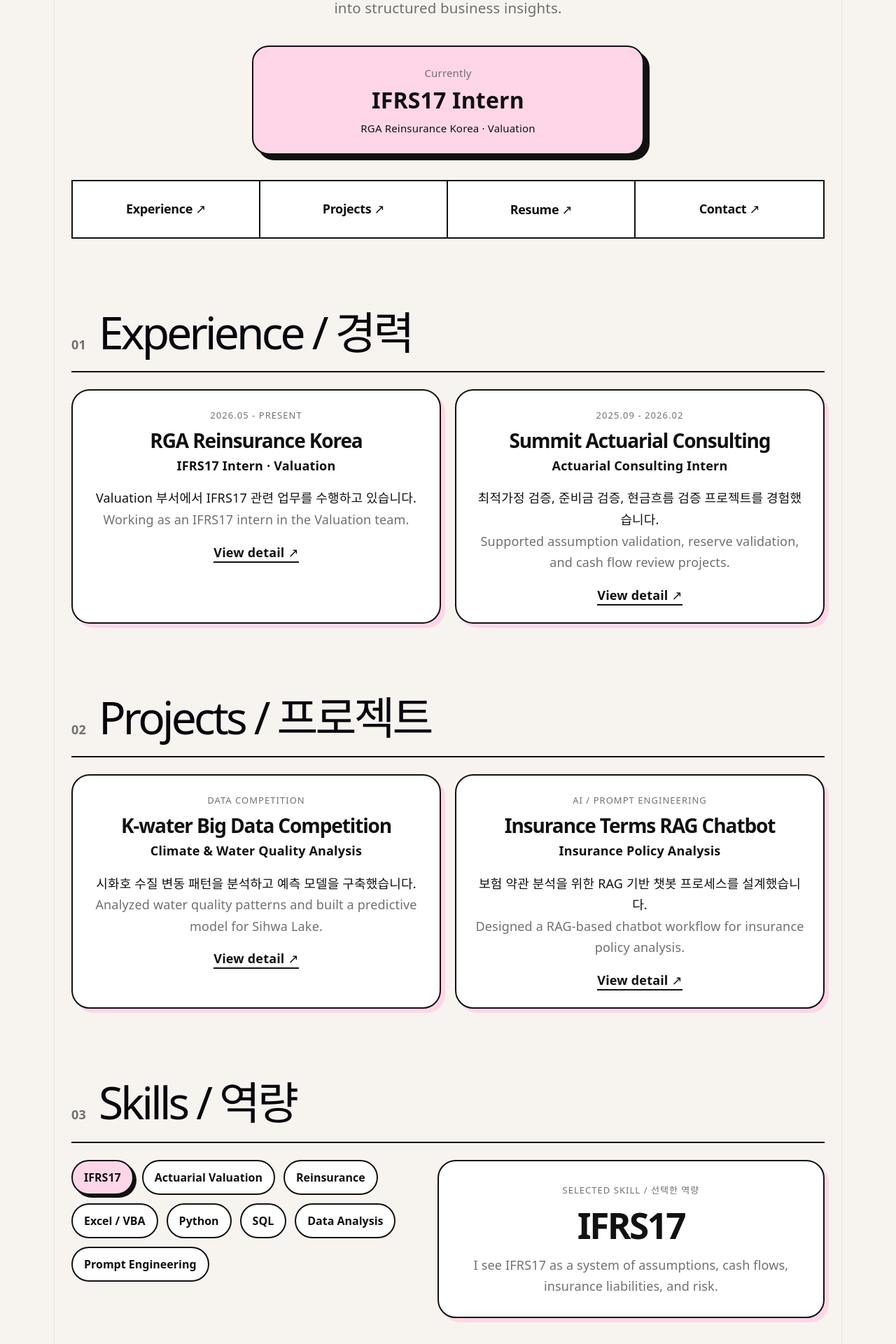
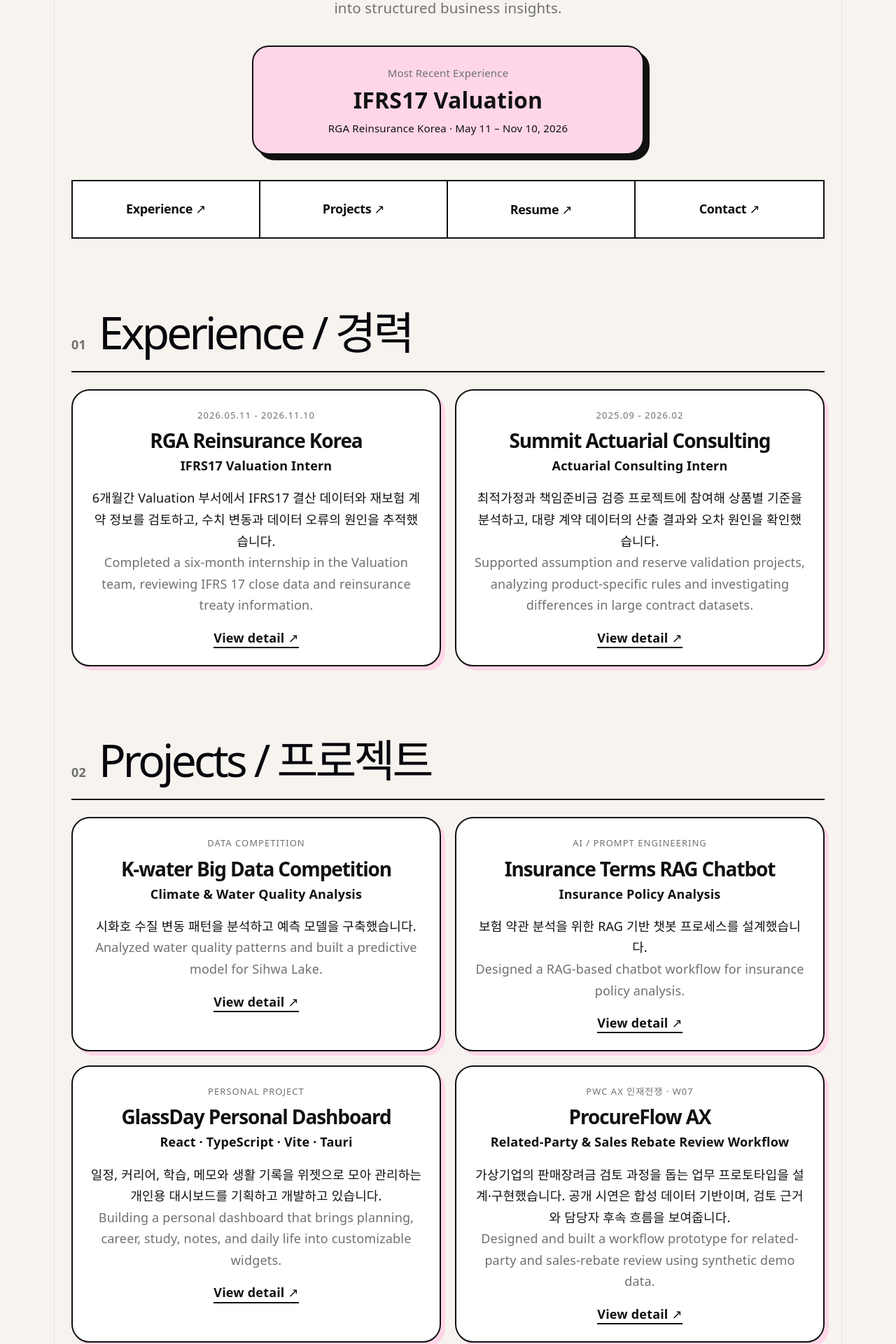
Before and after one commit to haileychoii/junhee-portfolio, a React (Vite) app: page / in a window 1280 px wide. Shown: the part 640-2560 px from the top of the page at 70% size. Built offline with nearby package versions, Linux system fonts and the light colour scheme; a web font is replaced by a local one.

Commit message:
Update portfolio experience and project content

```diff
--- a/src/components/Header.jsx
+++ b/src/components/Header.jsx
@@ -8,8 +8,15 @@ function Header() {
       </a>
 
       <nav className="nav">
+        {/* src/data.jsx에서 external로 표시한 외부 메뉴만 새 탭으로 엽니다. */}
+        {/* Only navigation items marked external in src/data.jsx open in a new tab. */}
         {navItems.map((item) => (
-          <a key={item.href} href={item.href}>
+          <a
+            key={item.href}
+            href={item.href}
+            target={item.external ? '_blank' : undefined}
+            rel={item.external ? 'noreferrer' : undefined}
+          >
             {item.label}
           </a>
         ))}
--- a/src/components/Hero.jsx
+++ b/src/components/Hero.jsx
@@ -24,9 +24,11 @@ function Hero() {
       </div>
 
       <div className="heroPanel">
-        <p>Currently</p>
-        <strong>IFRS17 Intern</strong>
-        <span>RGA Reinsurance Korea · Valuation</span>
+        {/* 완료된 가장 최근 경력을 표시하므로 현재 재직 중이라는 표현은 사용하지 않습니다. */}
+        {/* This panel shows the most recently completed role, not a current position. */}
+        <p>Most Recent Experience</p>
+        <strong>IFRS17 Valuation</strong>
+        <span>RGA Reinsurance Korea · May 11 – Nov 10, 2026</span>
       </div>
     </section>
   )
--- a/src/data.jsx
+++ b/src/data.jsx
@@ -3,21 +3,27 @@ export const navItems = [
   { label: 'Projects', href: '#projects' },
   { label: 'Skills', href: '#skills' },
   { label: 'Contact', href: '#contact' },
+  { label: 'GitHub ↗', href: 'https://github.com/haileychoii/junhee-portfolio', external: true },
 ]
 
 export const experiences = [
+  // 요약은 src/components/Card.jsx에, 아래 상세 항목은 src/pages/DetailPage.jsx에 표시됩니다.
+  // The summary appears in src/components/Card.jsx; these detail items appear in src/pages/DetailPage.jsx.
   {
     id: 'rga-ifrs17',
     category: 'experience',
-    eyebrow: '2026.05 - Present',
+    eyebrow: '2026.05.11 - 2026.11.10',
     title: 'RGA Reinsurance Korea',
-    subtitle: 'IFRS17 Intern · Valuation',
-    ko: 'Valuation 부서에서 IFRS17 관련 업무를 수행하고 있습니다.',
-    en: 'Working as an IFRS17 intern in the Valuation team.',
+    subtitle: 'IFRS17 Valuation Intern',
+    ko: '6개월간 Valuation 부서에서 IFRS17 결산 데이터와 재보험 계약 정보를 검토하고, 수치 변동과 데이터 오류의 원인을 추적했습니다.',
+    en: 'Completed a six-month internship in the Valuation team, reviewing IFRS 17 close data and reinsurance treaty information.',
     details: [
-      'IFRS17 Valuation 업무 흐름과 재보험사의 결산/평가 프로세스를 학습하고 있습니다.',
-      'Treaty, cash flow, assumption, reporting 관점에서 보험계리 실무 이해도를 확장하고 있습니다.',
-      '업무 문서와 데이터를 구조화하여 검토하는 역량을 강화하고 있습니다.',
+      'BEL, RA, CSM, LRC/LIC 등 IFRS17 주요 결과와 분기별 Roll-forward를 대사하고, 물량·가정·금융 변동에 따른 차이를 검토했습니다.',
+      'Oracle SQL로 보험·재보험 계약 데이터를 조회·집계하고, 보험료·준비금·Allowance 및 Treaty별 결과의 정합성을 확인했습니다.',
+      '이상값이 발견되면 PREM/CLM 등 원천 데이터와 Oracle 테이블·뷰 구조를 따라가 오류 유형과 발생 원인을 분석했습니다.',
+      'Gross/Net Premium, Claims, OS, IBNR, UPR 데이터를 바탕으로 손해율을 검토하고 변동 요인을 살폈습니다.',
+      '영문 Treaty와 Confirmation Letter에서 Recapture, ER, NDIC, Allowance, Layer, PNOC 조건을 확인하고 계약 조건과 데이터 간 일치 여부를 점검했습니다.',
+      'SQL과 Excel/VBA를 활용해 반복 검증과 데이터 정리 업무를 지원하고, SOX/ICFR 관련 RCM·Process Narrative 검토에도 참여했습니다.',
     ],
   },
   {
@@ -26,12 +32,15 @@ export const experiences = [
     eyebrow: '2025.09 - 2026.02',
     title: 'Summit Actuarial Consulting',
     subtitle: 'Actuarial Consulting Intern',
-    ko: '최적가정 검증, 준비금 검증, 현금흐름 검증 프로젝트를 경험했습니다.',
-    en: 'Supported assumption validation, reserve validation, and cash flow review projects.',
+    ko: '최적가정과 책임준비금 검증 프로젝트에 참여해 상품별 기준을 분석하고, 대량 계약 데이터의 산출 결과와 오차 원인을 확인했습니다.',
+    en: 'Supported assumption and reserve validation projects, analyzing product-specific rules and investigating differences in large contract datasets.',
     details: [
-      'KB손해보험 최적가정 프로젝트에서 계약자행동가정 및 보험계약대출 가정 검증을 수행했습니다.',
-      'MG새마을금고중앙회 책임준비금 프로젝트에서 실효비금 검증 및 공제료 분해 업무를 수행했습니다.',
-      'Excel과 VBA를 활용해 반복 검증 업무를 자동화하고 데이터 이상치를 점검했습니다.',
+      'KB손해보험 최적가정 프로젝트에서 직전 36개월 경험통계를 바탕으로 6개 상품군과 2개 금리유형별 보험계약대출 가정을 재산출해 제시 결과와 대사했습니다.',
+      '실손보험 현금흐름 산출 자료를 Prophet 형식으로 검토하며 보험금·가정과 산출 결과가 연결되는 구조를 확인했습니다.',
+      'MG새마을금고중앙회 책임준비금 프로젝트에서 프로젝트 전체 167,598건의 실효비금 검증을 지원했습니다. 예정이율·공시이율, 상품코드·적용월, 날짜 계산과 복리 조건을 구분해 오차 원인을 추적했습니다.',
+      '상품별 이율과 날짜 계산 기준을 정리한 뒤, 초기 수십~수백 원 수준의 차이를 ROUNDDOWN 기준 ±1 범위로 좁혔습니다.',
+      '공제료 분해는 10개 상품, 9,605건을 대상으로 검증했습니다. 9,604건은 ROUNDDOWN 기준 ±1 이내였고, 나머지 1건은 원천 데이터 오류로 구분했습니다.',
+      '연동형 상품의 보장·적립 구분과 월할·부호 기준을 반영해 산식을 재구성하고, Jupyter와 Excel/VBA로 상품별 검증 파일과 반복 검증 작업을 효율화했습니다.',
     ],
   },
 ]
@@ -51,6 +60,8 @@ export const projects = [
       '수온, 전기전도도, pH가 주요 영향 변수임을 도출하고 수질 관리 인사이트를 제안했습니다.',
     ],
   },
+  // 요약·상세 표시 방식은 위 경험 항목과 같고, 프로젝트 근거를 사실 범위 안에서 기록합니다.
+  // Project summaries and details use the same Card.jsx and DetailPage.jsx components as experience entries.
   {
     id: 'insurance-rag-chatbot',
     category: 'project',
@@ -63,6 +74,39 @@ export const projects = [
       '보험 약관 문서를 검색하고 의미 단위로 해석하는 RAG 기반 프로세스를 설계했습니다.',
       '약관의 문제점 도출, 개선안 생성, 평가 흐름을 단계별로 구성했습니다.',
       'LangChain과 GPT를 활용한 문서 검색 및 프롬프트 개선 구조를 실험했습니다.',
+    ],
+  },
+  {
+    id: 'glassday',
+    category: 'project',
+    eyebrow: 'Personal Project',
+    title: 'GlassDay Personal Dashboard',
+    subtitle: 'React · TypeScript · Vite · Tauri',
+    ko: '일정, 커리어, 학습, 메모와 생활 기록을 위젯으로 모아 관리하는 개인용 대시보드를 기획하고 개발하고 있습니다.',
+    en: 'Building a personal dashboard that brings planning, career, study, notes, and daily life into customizable widgets.',
+    details: [
+      'Today Focus, Calendar, Career, Study Planner, Timer, Memo, Daily Journal, Health, Money, Mood, Alert Center 등 11개 위젯을 하나의 대시보드에서 조합하도록 구성했습니다.',
+      '와이드 데스크톱, 노트북 프레임, 모바일 웹 화면을 지원하고, 모바일 배치 설정을 데스크톱 그리드 설정과 분리해 각 화면에 맞게 정리할 수 있게 했습니다.',
+      '위젯을 배치·크기 조정하고 워크스페이스 탭별 레이아웃을 저장하는 구조를 구현했습니다.',
+      'Glass Light/Dark, Pastel, Mac Core, Pixel Desk 등 테마와 글꼴·색상 설정을 분리해 같은 기능에 다른 시각 스타일을 적용하도록 설계했습니다.',
+      'React와 TypeScript로 위젯·설정·검색·Quick Capture 흐름을 구성하고, Tauri 데스크톱 실행과 Supabase 동기화 경로를 이어 개발하고 있습니다.',
+    ],
+  },
+  {
+    id: 'procureflow-ax',
+    category: 'project',
+    eyebrow: 'PwC AX 인재전쟁 · W07',
+    title: 'ProcureFlow AX',
+    subtitle: 'Related-Party & Sales Rebate Review Workflow',
+    ko: '가상기업의 판매장려금 검토 과정을 돕는 업무 프로토타입을 설계·구현했습니다. 공개 시연은 합성 데이터 기반이며, 검토 근거와 담당자 후속 흐름을 보여줍니다.',
+    en: 'Designed and built a workflow prototype for related-party and sales-rebate review using synthetic demo data.',
+    details: [
+      '삼일PwC AX 인재전쟁 W07 과제에 참가해 「관련 거래처와 판매장려금 지급 검토」 업무를 위한 문제 정의, 요구사항·화면 설계, 프로토타입과 시연 자료를 만들었습니다.',
+      '대표자·주소·정산계좌 중 비결측 항목 2개 이상이 일치하면 거래처를 연결하고, 전이적으로 연결된 그룹을 구성하는 규칙을 구현했습니다.',
+      '관련 거래처 그룹의 월별 장려금 검토 후보액을 합산해 200만 원 이하/초과에 따른 승인권한 검토 신호와 지급행별 포함 근거를 보여줍니다.',
+      'Action Center와 상세 화면에서 정상 검토, 정보 정정 영향 미리보기, 증빙 부족에 따른 보류 흐름을 이어 주고, 재무·감사 후속 상태를 함께 표시합니다.',
+      'A/B/C 시나리오에서 모의 검토·회신, 그룹 재평가, HOLD 및 브라우저 새로고침 후 상태 복원을 확인했습니다. 데이터는 합성, 업무 상태는 단일 브라우저의 모의 저장입니다.',
+      '관계와 금액은 규칙 기반으로 계산합니다. 실제 LLM 분석, 직원 인증, 실제 결재·송금, 다중 사용자 업무 기록은 구현·검증 범위에 포함되지 않습니다.',
     ],
   },
 ]
```
